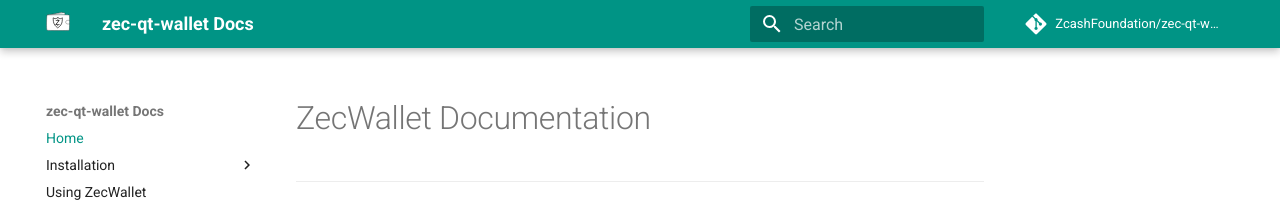
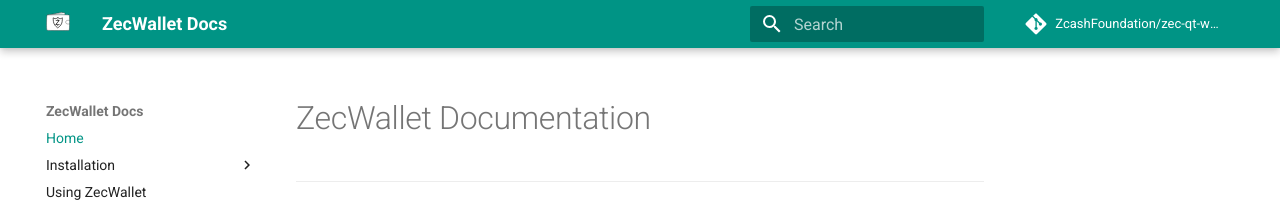
Before and after one commit to adityapk00/zqw-docs, an MkDocs documentation site: the page built from docs/index.md, in a window 1280 px wide. Shown: the top 208 px of the page. Built offline with MkDocs 1.6.1 and Material for MkDocs 9.7.7, drawn with Linux system fonts in a browser that asks for light colours; comment, search, counter and statistics services are not loaded.

Commit message:
Update site name

```diff
--- a/mkdocs.yml
+++ b/mkdocs.yml
@@ -1,6 +1,6 @@
 # Project information
-site_name: 'zec-qt-wallet Docs'
-site_description: 'zec-qt-wallet is a z-Addr first, Sapling compatible wallet and full node for zcashd that runs on Linux, Windows and macOS'
+site_name: 'ZecWallet Docs'
+site_description: 'ZecWallet is a z-Addr first, Sapling compatible wallet and full node for zcashd that runs on Linux, Windows and macOS'
 site_author: 'Zcash Foundation'
 site_url: 'https://docs.zecqtwallet.com'
 
```
